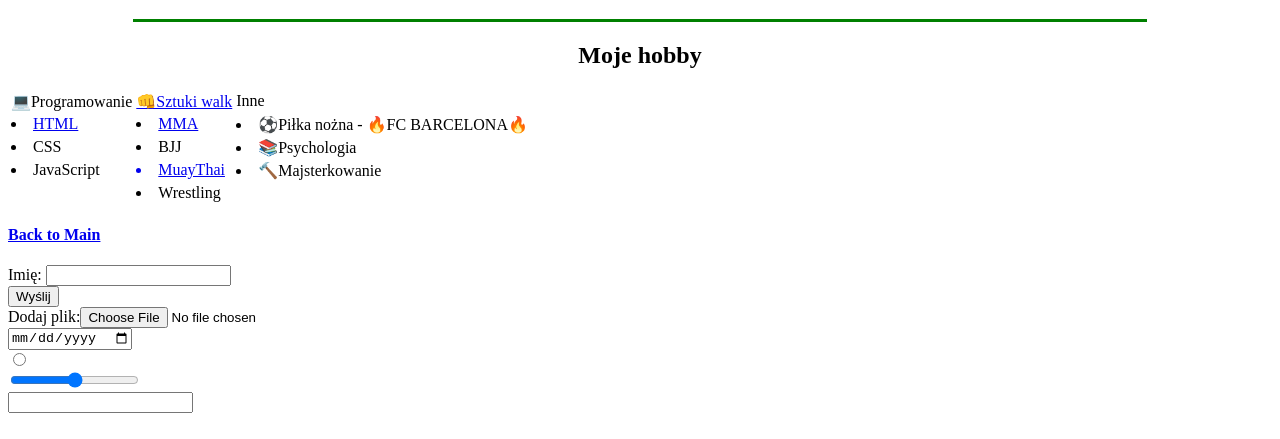
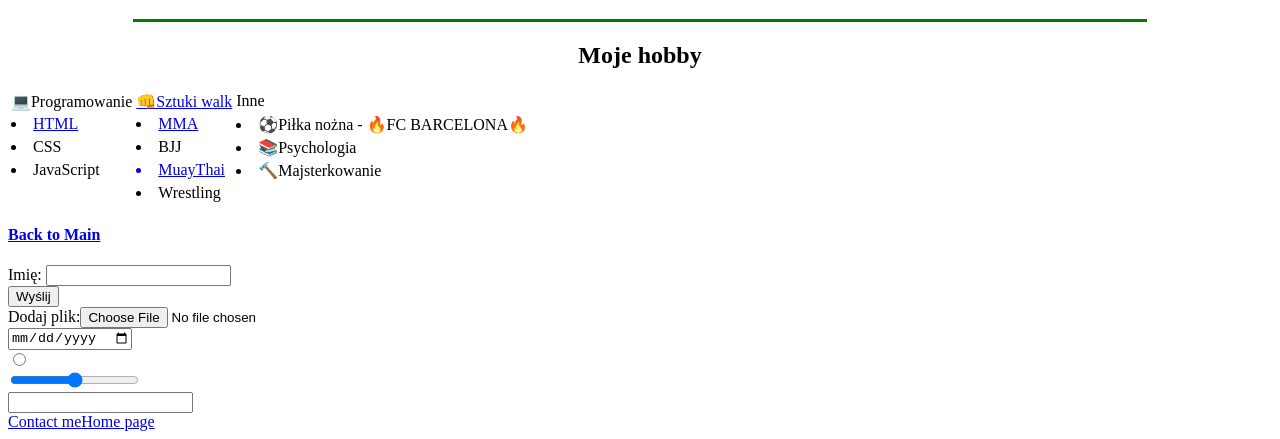
Before and after one commit to MariuszZbikowski/cv, a plain HTML site: page hobbies.html in a window 1280 px wide. Shown: the part 373-812 px from the top of the page. Drawn offline with Linux system fonts and the light colour scheme.

Commit message:
Update hobbies.html

```diff
--- a/hobbies.html
+++ b/hobbies.html
@@ -72,5 +72,6 @@
 
 
 </form>
+  <a href="contact.html">Contact me</a><a href="index.html" target="_parent">Home page</a>
 </body>
 </html>
```
